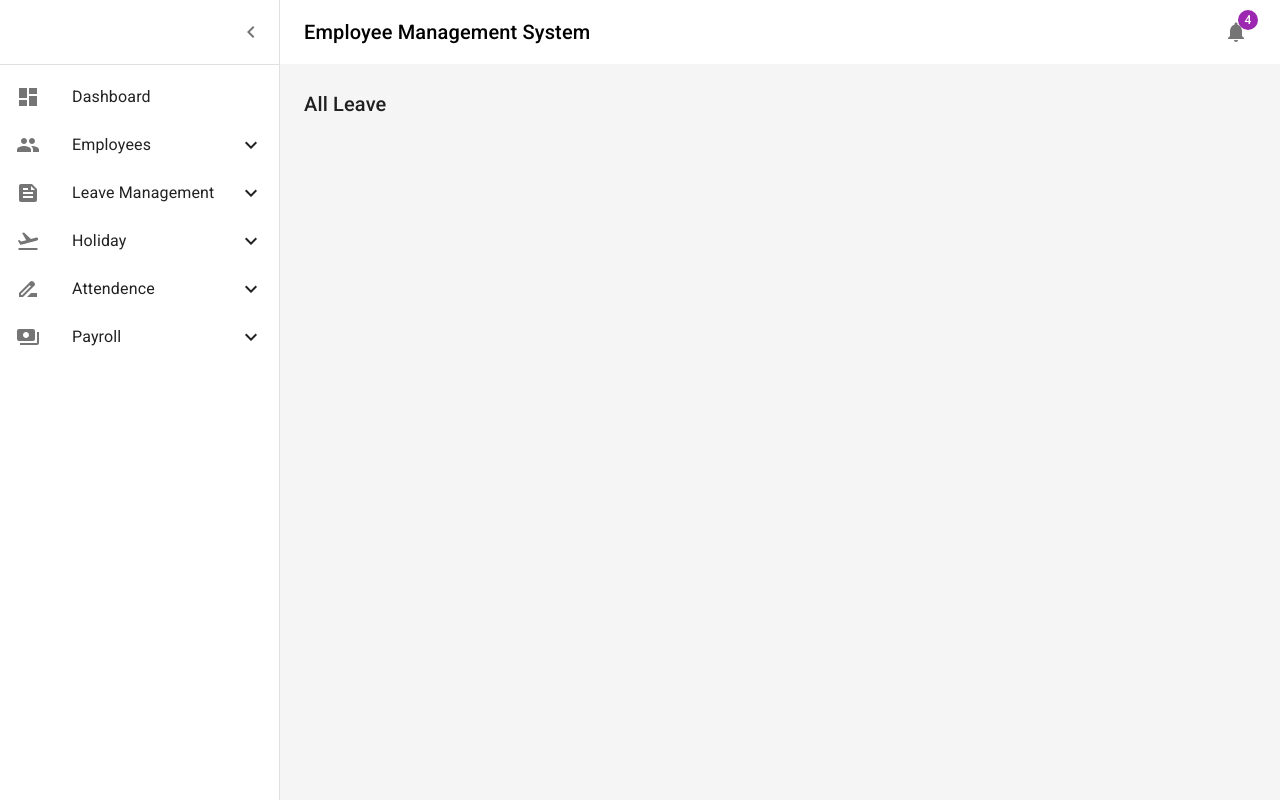
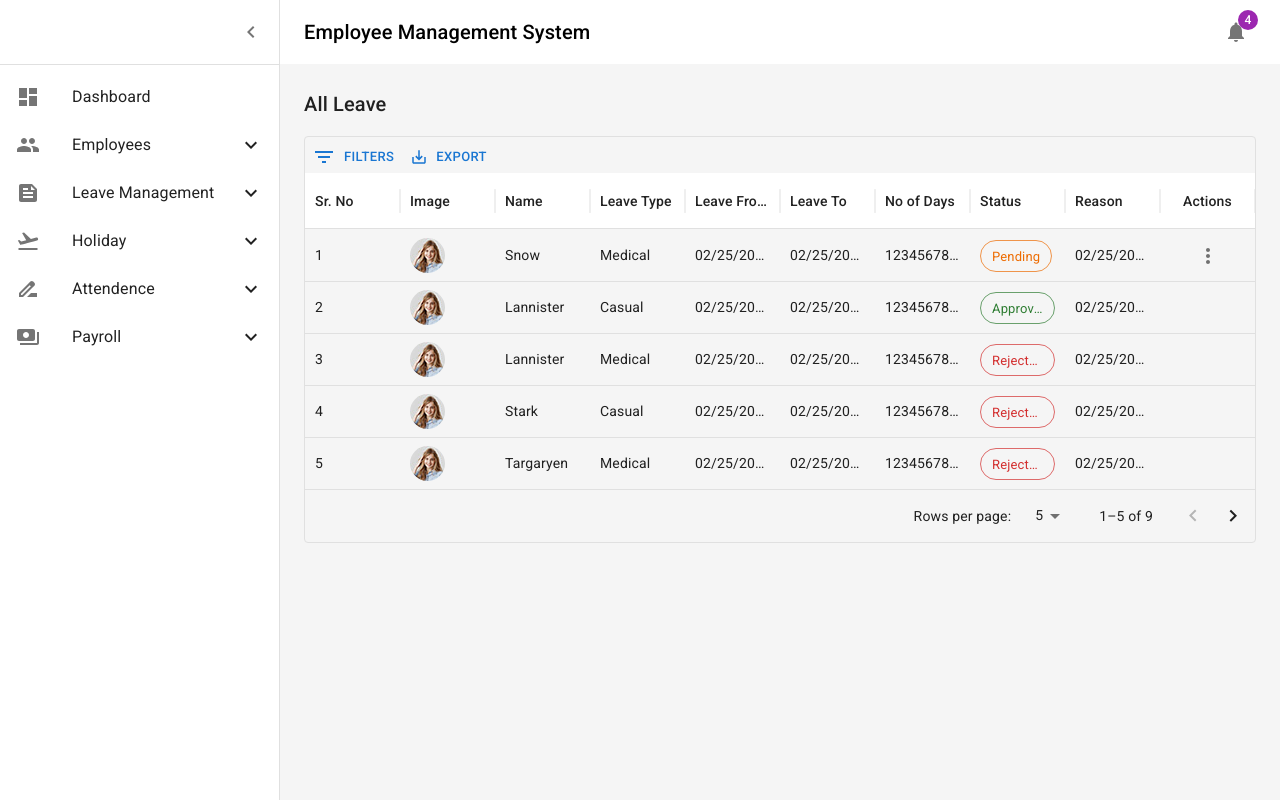
Before and after one commit to Prajwalkulkarni766/Employee-management-system, a React (Vite) app in the folder frontend/: page /leavemanagement/allleave in a window 1280 px wide. Built offline with nearby package versions, Linux system fonts and the light colour scheme.

Commit message:
leave management page done

```diff
--- a/frontend/src/App.jsx
+++ b/frontend/src/App.jsx
@@ -22,7 +22,6 @@ import EditEmployee from "./pages/private/employee/EditEmployee";
 // leave pages
 import AllLeave from "./pages/private/leave/AllLeave";
 import LeaveBalance from "./pages/private/leave/LeaveBalance";
-import LeaveType from "./pages/private/leave/LeaveType";
 
 // holiday pages
 import AllHoliday from "./pages/private/holiday/AllHoliday";
@@ -96,14 +95,6 @@ const router = createBrowserRouter([
     element: (
       <>
         <Navbar component={LeaveBalance} />
-      </>
-    ),
-  },
-  {
-    path: "leavemanagement/leavetype",
-    element: (
-      <>
-        <Navbar component={LeaveType} />
       </>
     ),
   },
--- a/frontend/src/components/Navbar.jsx
+++ b/frontend/src/components/Navbar.jsx
@@ -60,7 +60,7 @@ const ListItemsWithTextAndIcon = () => {
       <MenuItem
         menuTitle="Leave Management"
         icon={FeedIcon}
-        menuItems={["All Leave", "Leave Balance", "Leave type"]}
+        menuItems={["All Leave", "Leave Balance"]}
         isOpen={openMenu === 2}
         onMenuOpen={() => handleMenuOpen(2)}
       />
--- a/frontend/src/pages/private/employee/AllEmployee.jsx
+++ b/frontend/src/pages/private/employee/AllEmployee.jsx
@@ -4,7 +4,6 @@ import user1 from "../../../assets/user1.jpg";
 import EditIcon from "@mui/icons-material/Edit";
 import DeleteIcon from "@mui/icons-material/Delete";
 import { IconButton } from "@mui/material";
-import Input from "../../../components/Input";
 
 export default function AllEmployee() {
   const columns = [
--- a/frontend/src/pages/private/leave/AllLeave.jsx
+++ b/frontend/src/pages/private/leave/AllLeave.jsx
@@ -1,5 +1,201 @@
 import PageHeading from "../../../components/PageHeading";
+import DataTable from "../../../components/DataTable";
+import user1 from "../../../assets/user1.jpg";
+import MoreVertIcon from "@mui/icons-material/MoreVert";
+import { Chip } from "@mui/material";
+import { IconButton } from "@mui/material";
+import { useState } from "react";
+import * as React from "react";
+import Menu from "@mui/material/Menu";
+import MenuItem from "@mui/material/MenuItem";
+
+const options = ["Approve", "Reject"];
 
 export default function AllLeave() {
-  return <PageHeading pageName="All Leave" />;
+  const [anchorEl, setAnchorEl] = useState(null);
+  const open = Boolean(anchorEl);
+  const handleClick = (event) => {
+    setAnchorEl(event.currentTarget);
+  };
+  const handleClose = () => {
+    setAnchorEl(null);
+  };
+
+  const columns = [
+    { field: "id", headerName: "Sr. No", flex: 1 },
+    {
+      field: "image",
+      headerName: "Image",
+      flex: 1,
+      sortable: false,
+      filterable: false,
+      renderCell: (params) => (
+        <div style={{ display: "flex", alignItems: "center", height: "100%" }}>
+          {" "}
+          <img
+            src={params.value}
+            style={{ borderRadius: "50%" }}
+            alt="Employee"
+          />
+        </div>
+      ),
+    },
+    { field: "Name", headerName: "Name", flex: 1 },
+    { field: "LeaveType", headerName: "Leave Type", flex: 1 },
+    { field: "LeaveFrom", headerName: "Leave From", flex: 1 },
+    { field: "LeaveTo", headerName: "Leave To", flex: 1 },
+    { field: "NumberOfDays", headerName: "No of Days", flex: 1 },
+    {
+      field: "Status",
+      headerName: "Status",
+      flex: 1,
+      renderCell: (params) => (
+        <Chip
+          label={`${params.value}`}
+          color={
+            (params.value === "Approved" && "success") ||
+            (params.value === "Rejected" && "error") ||
+            (params.value === "Pending" && "warning")
+          }
+          variant="outlined"
+        />
+      ),
+    },
+    { field: "Reason", headerName: "Reason", flex: 1 },
+    {
+      field: "Actions",
+      headerName: "Actions",
+      flex: 1,
+      sortable: false,
+      filterable: false,
+      align: "center",
+      headerAlign: "center",
+      renderCell: (params) => (
+        <>
+          {params.row.Status !== "Approved" &&
+            params.row.Status !== "Rejected" && (
+              <IconButton onClick={handleClick}>
+                <MoreVertIcon />
+              </IconButton>
+            )}
+          <Menu anchorEl={anchorEl} open={open} onClose={handleClose}>
+            {options.map((option) => (
+              <MenuItem key={option} onClick={handleClose}>
+                {option}
+              </MenuItem>
+            ))}
+          </Menu>
+        </>
+      ),
+    },
+  ];
+
+  const rows = [
+    {
+      id: 1,
+      image: user1,
+      Name: "Snow",
+      LeaveType: "Medical",
+      LeaveFrom: "02/25/2018",
+      LeaveTo: "02/25/2018",
+      NumberOfDays: "1234567890",
+      Status: "Pending",
+      Reason: "02/25/2018",
+    },
+    {
+      id: 2,
+      image: user1,
+      Name: "Lannister",
+      LeaveType: "Casual",
+      LeaveFrom: "02/25/2018",
+      LeaveTo: "02/25/2018",
+      NumberOfDays: "1234567890",
+      Status: "Approved",
+      Reason: "02/25/2018",
+    },
+    {
+      id: 3,
+      image: user1,
+      Name: "Lannister",
+      LeaveType: "Medical",
+      LeaveFrom: "02/25/2018",
+      LeaveTo: "02/25/2018",
+      NumberOfDays: "1234567890",
+      Status: "Rejected",
+      Reason: "02/25/2018",
+    },
+    {
+      id: 4,
+      image: user1,
+      Name: "Stark",
+      LeaveType: "Casual",
+      LeaveFrom: "02/25/2018",
+      LeaveTo: "02/25/2018",
+      NumberOfDays: "1234567890",
+      Status: "Rejected",
+      Reason: "02/25/2018",
+    },
+    {
+      id: 5,
+      image: user1,
+      Name: "Targaryen",
+      LeaveType: "Medical",
+      LeaveFrom: "02/25/2018",
+      LeaveTo: "02/25/2018",
+      NumberOfDays: "1234567890",
+      Status: "Rejected",
+      Reason: "02/25/2018",
+    },
+    {
+      id: 6,
+      image: user1,
+      Name: "Melisandre",
+      LeaveType: "Casual",
+      LeaveFrom: "02/25/2018",
+      LeaveTo: "02/25/2018",
+      NumberOfDays: "1234567890",
+      Status: "Rejected",
+      Reason: "02/25/2018",
+    },
+    {
+      id: 7,
+      image: user1,
+      Name: "Clifford",
+      LeaveType: "Medical",
+      LeaveFrom: "02/25/2018",
+      LeaveTo: "02/25/2018",
+      NumberOfDays: "1234567890",
+      Status: "Rejected",
+      Reason: "02/25/2018",
+    },
+    {
+      id: 8,
+      image: user1,
+      Name: "Frances",
+      LeaveType: "Medical",
+      LeaveFrom: "02/25/2018",
+      LeaveTo: "02/25/2018",
+      NumberOfDays: "1234567890",
+      Status: "Rejected",
+      Reason: "02/25/2018",
+    },
+    {
+      id: 9,
+      image: user1,
+      Name: "Roxie",
+      LeaveType: "Casual",
+      LeaveFrom: "02/25/2018",
+      LeaveTo: "02/25/2018",
+      NumberOfDays: "1234567890",
+      Status: "Rejected",
+      Reason: "02/25/2018",
+    },
+  ];
+
+  return (
+    <>
+      <PageHeading pageName="All Leave" />
+      <DataTable columns={columns} rows={rows} />
+    </>
+  );
 }
--- a/frontend/src/pages/private/leave/LeaveBalance.jsx
+++ b/frontend/src/pages/private/leave/LeaveBalance.jsx
@@ -1,5 +1,177 @@
 import PageHeading from "../../../components/PageHeading";
+import DataTable from "../../../components/DataTable";
+import user1 from "../../../assets/user1.jpg";
+import MoreVertIcon from "@mui/icons-material/MoreVert";
+import { Chip } from "@mui/material";
+import { IconButton } from "@mui/material";
+import { useState } from "react";
+import * as React from "react";
+import Menu from "@mui/material/Menu";
+import MenuItem from "@mui/material/MenuItem";
 
-export default function LeaveBalance() {
-  return <PageHeading pageName="Leave Balance" />;
+export default function LeaveType() {
+  const columns = [
+    { field: "id", headerName: "Sr. No", flex: 1 },
+    {
+      field: "image",
+      headerName: "Image",
+      flex: 1,
+      sortable: false,
+      filterable: false,
+      align: "center",
+      headerAlign: "center",
+      renderCell: (params) => (
+        <div
+          style={{
+            display: "flex",
+            alignItems: "center",
+            justifyContent: "center",
+            height: "100%",
+          }}
+        >
+          {" "}
+          <img
+            src={params.value}
+            style={{ borderRadius: "50%" }}
+            alt="Employee"
+          />
+        </div>
+      ),
+    },
+    {
+      field: "PreviousYear",
+      headerName: "Previous Year",
+      flex: 1,
+      align: "center",
+      headerAlign: "center",
+    },
+    {
+      field: "Total",
+      headerName: "Total",
+      flex: 1,
+      align: "center",
+      headerAlign: "center",
+    },
+    {
+      field: "Used",
+      headerName: "Used",
+      flex: 1,
+      align: "center",
+      headerAlign: "center",
+    },
+    {
+      field: "Pending",
+      headerName: "Pending",
+      flex: 1,
+      align: "center",
+      headerAlign: "center",
+    },
+    {
+      field: "Rejected",
+      headerName: "Rejected",
+      flex: 1,
+      align: "center",
+      headerAlign: "center",
+    },
+  ];
+
+  const rows = [
+    {
+      id: 1,
+      image: user1,
+      Name: "Snow",
+      PreviousYear: 10,
+      Total: 20,
+      Used: 15,
+      Pending: 2,
+      Rejected: 5,
+    },
+    {
+      id: 2,
+      image: user1,
+      Name: "Lannister",
+      PreviousYear: 10,
+      Total: 20,
+      Used: 15,
+      Pending: 2,
+      Rejected: 5,
+    },
+    {
+      id: 3,
+      image: user1,
+      Name: "Lannister",
+      PreviousYear: 10,
+      Total: 20,
+      Used: 15,
+      Pending: 2,
+      Rejected: 5,
+    },
+    {
+      id: 4,
+      image: user1,
+      Name: "Stark",
+      PreviousYear: 10,
+      Total: 20,
+      Used: 15,
+      Pending: 2,
+      Rejected: 5,
+    },
+    {
+      id: 5,
+      image: user1,
+      Name: "Targaryen",
+      PreviousYear: 10,
+      Total: 20,
+      Used: 15,
+      Pending: 2,
+      Rejected: 5,
+    },
+    {
+      id: 6,
+      image: user1,
+      Name: "Melisandre",
+      PreviousYear: 10,
+      Total: 20,
+      Used: 15,
+      Pending: 2,
+      Rejected: 5,
+    },
+    {
+      id: 7,
+      image: user1,
+      Name: "Clifford",
+      PreviousYear: 10,
+      Total: 20,
+      Used: 15,
+      Pending: 2,
+      Rejected: 5,
+    },
+    {
+      id: 8,
+      image: user1,
+      Name: "Frances",
+      PreviousYear: 10,
+      Total: 20,
+      Used: 15,
+      Pending: 2,
+      Rejected: 5,
+    },
+    {
+      id: 9,
+      image: user1,
+      Name: "Roxie",
+      PreviousYear: 10,
+      Total: 20,
+      Used: 15,
+      Pending: 2,
+      Rejected: 5,
+    },
+  ];
+
+  return (
+    <>
+      <PageHeading pageName="Leave Balance" />
+      <DataTable columns={columns} rows={rows} />
+    </>
+  );
 }
--- a/frontend/src/pages/private/leave/LeaveType.jsx
+++ /dev/null
@@ -1,5 +0,0 @@
-import PageHeading from "../../../components/PageHeading";
-
-export default function LeaveType() {
-  return <PageHeading pageName="Leave Type" />;
-}
```
